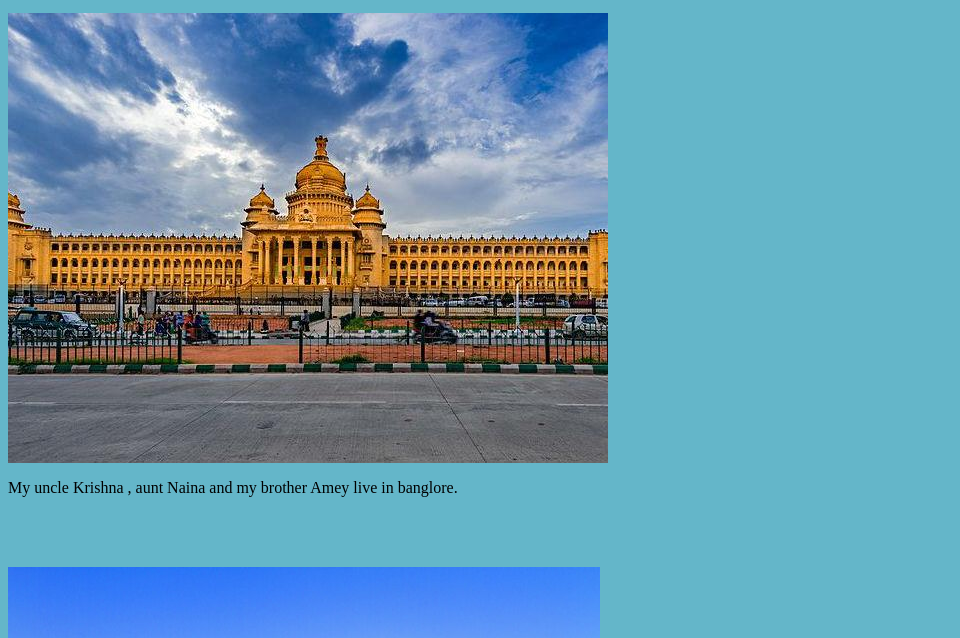
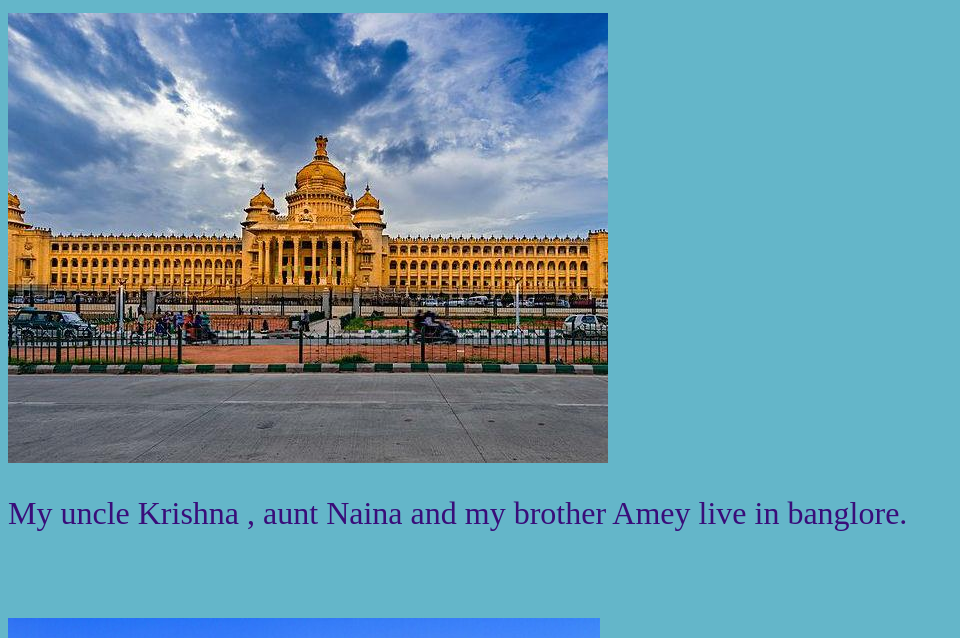
Before and after one commit to ninoquinnmaster/demo.github.io, a plain HTML site: page home.html in a window 1280 px wide. Shown: the part 84-722 px from the top of the page, without its empty margins (0-960 px from the left). Drawn offline with Linux system fonts and the light colour scheme.

Commit message:
Update home.html

```diff
--- a/home.html
+++ b/home.html
@@ -4,6 +4,12 @@
    h1{ text-align:center;
        font-family:Orelege One;
        font-size:300% ;
+    }
+   p{ font-family:Zilla Slab Highlight;
+      font-size: 200%;
+      color:#390D79 ;
+    }
+   img{ align:center;
     }
   </style>
 </head>
```
